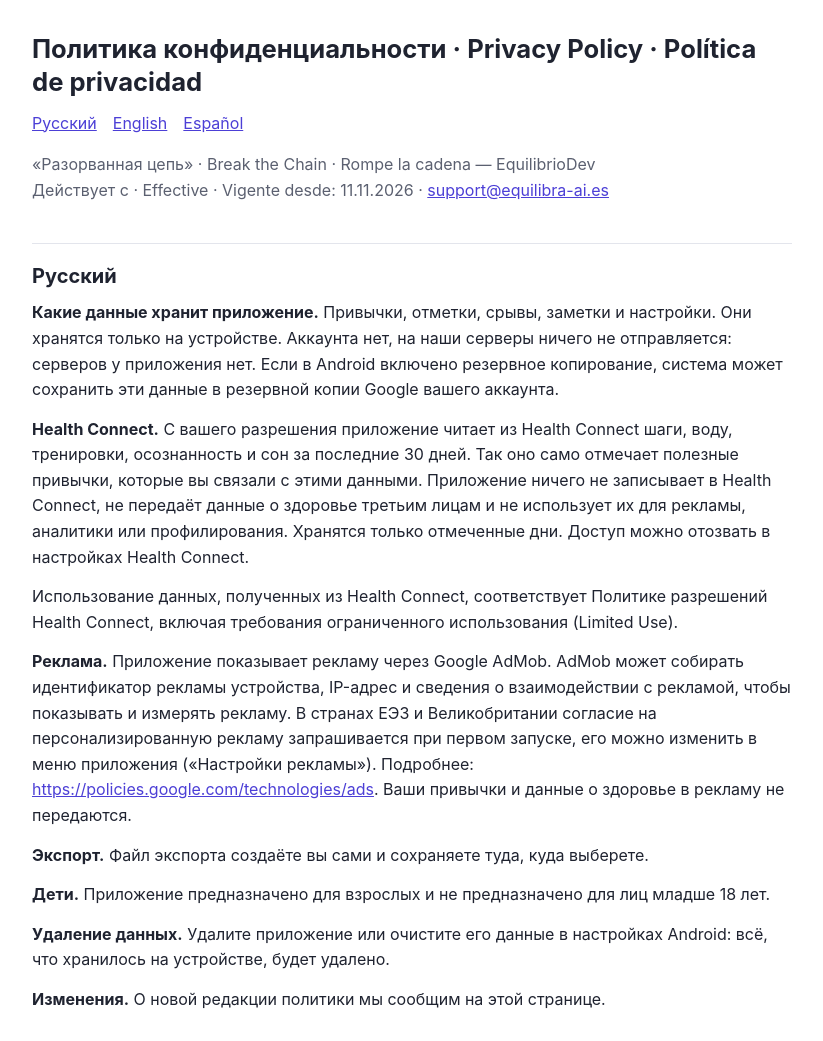
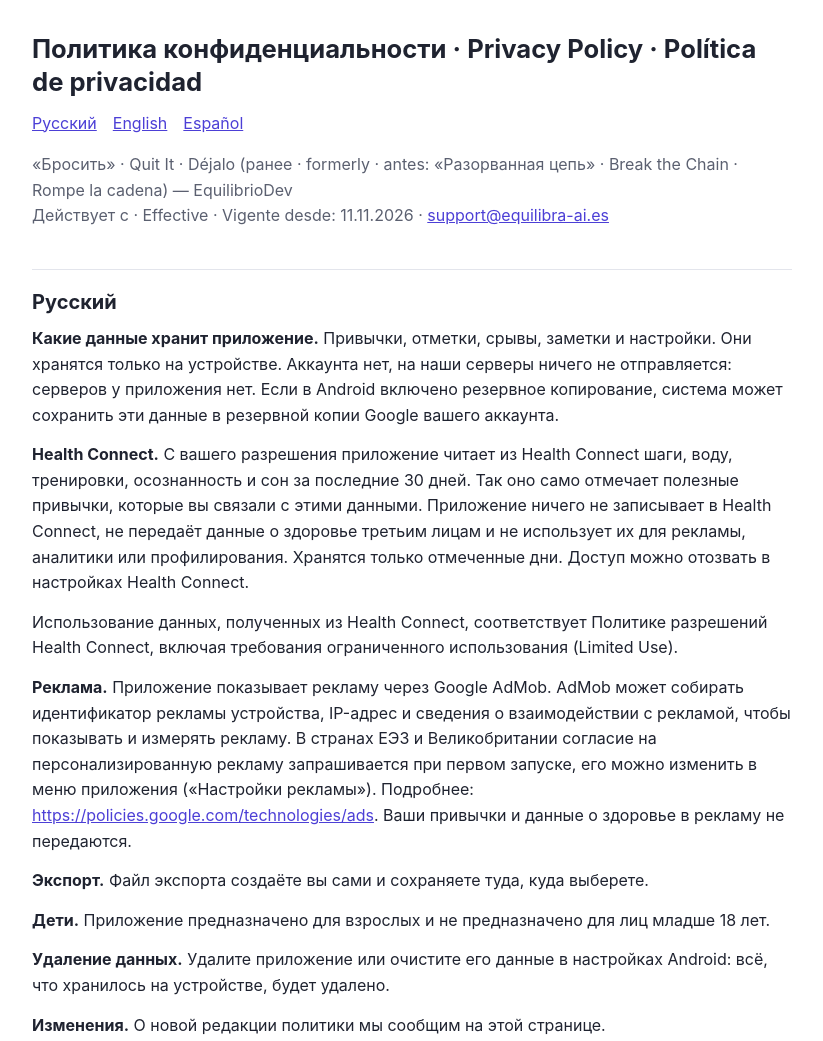
Before and after one commit to VecheryaO/break-the-chain-privacy, a plain HTML site: page index.html in a window 1280 px wide. Shown: the top 1041 px of the page, without its empty margins (228-1051 px from the left). Drawn offline with Linux system fonts and the light colour scheme.

Commit message:
Rename the app to Бросить / Quit It / Déjalo
Co-Authored-By: Claude Opus 5.5 <noreply@anthropic.com>

```diff
--- a/index.html
+++ b/index.html
@@ -24,7 +24,7 @@ main > p:first-of-type { color: var(--muted); }
 <main>
 <h1>Политика конфиденциальности · Privacy Policy · Política de privacidad</h1>
 <nav><a href="#ru">Русский</a> <a href="#en">English</a> <a href="#es">Español</a></nav>
-<p>«Разорванная цепь» · Break the Chain · Rompe la cadena — EquilibrioDev<br>Действует с · Effective · Vigente desde: 11.11.2026 · <a href="mailto:support@equilibra-ai.es">support@equilibra-ai.es</a></p>
+<p>«Бросить» · Quit It · Déjalo (ранее · formerly · antes: «Разорванная цепь» · Break the Chain · Rompe la cadena) — EquilibrioDev<br>Действует с · Effective · Vigente desde: 11.11.2026 · <a href="mailto:support@equilibra-ai.es">support@equilibra-ai.es</a></p>
 </section>
 <section id="ru" lang="ru"><h2>Русский</h2>
 <p><strong>Какие данные хранит приложение.</strong> Привычки, отметки, срывы, заметки и настройки. Они хранятся только на устройстве. Аккаунта нет, на наши серверы ничего не отправляется: серверов у приложения нет. Если в Android включено резервное копирование, система может сохранить эти данные в резервной копии Google вашего аккаунта.</p>
```
